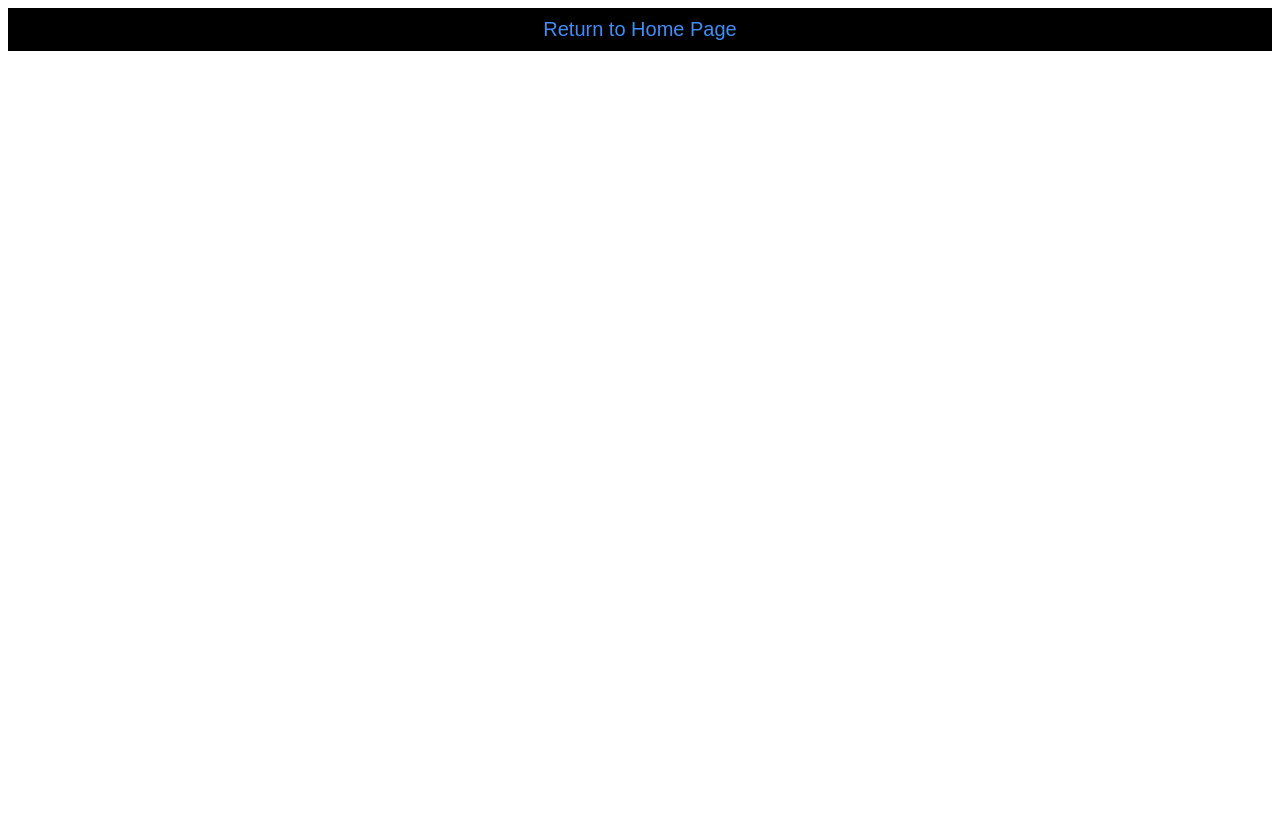
After one commit to kdutta9/base-converter, a Flask app: template templates/header.html in a window 1280 px wide. The commit adds this page. Run offline with Flask 2, Linux system fonts and the light colour scheme; the template is opened without the code that fills it, so the values that code supplies are empty.

Commit message:
added header

```diff
--- a/static/css/styles.css
+++ b/static/css/styles.css
@@ -2,4 +2,20 @@ body {
   background-color: white;
   text-align: center;
   color: black;
+  height: 100%;
 }
+
+div.tab {
+  background-color: black;
+}
+
+.button {
+  border: none;
+  color: #428df5;
+  padding: 10px 20px;
+  text-align: center;
+  text-decoration: none;
+  display: inline-block;
+  font-size: 20px;
+  font-family: 'Quicksand', sans-serif !important;
+}
--- a/static/js/main.js
+++ b/static/js/main.js
@@ -0,0 +1,3 @@
+function toHome() {
+	location.href = "https://kdutta9.github.io";
+}
--- /dev/null
+++ b/templates/header.html
@@ -0,0 +1,9 @@
+<html>
+
+<script src="{{ url_for('static', filename='js/main.js') }}?v=2"></script>
+<link rel="stylesheet" href="{{ url_for('static', filename='css/styles.css') }}?v=15">
+
+<div class="tab">
+  <a class="button" onClick="toHome()"> Return to Home Page </a>
+</div>
+</html>
```
